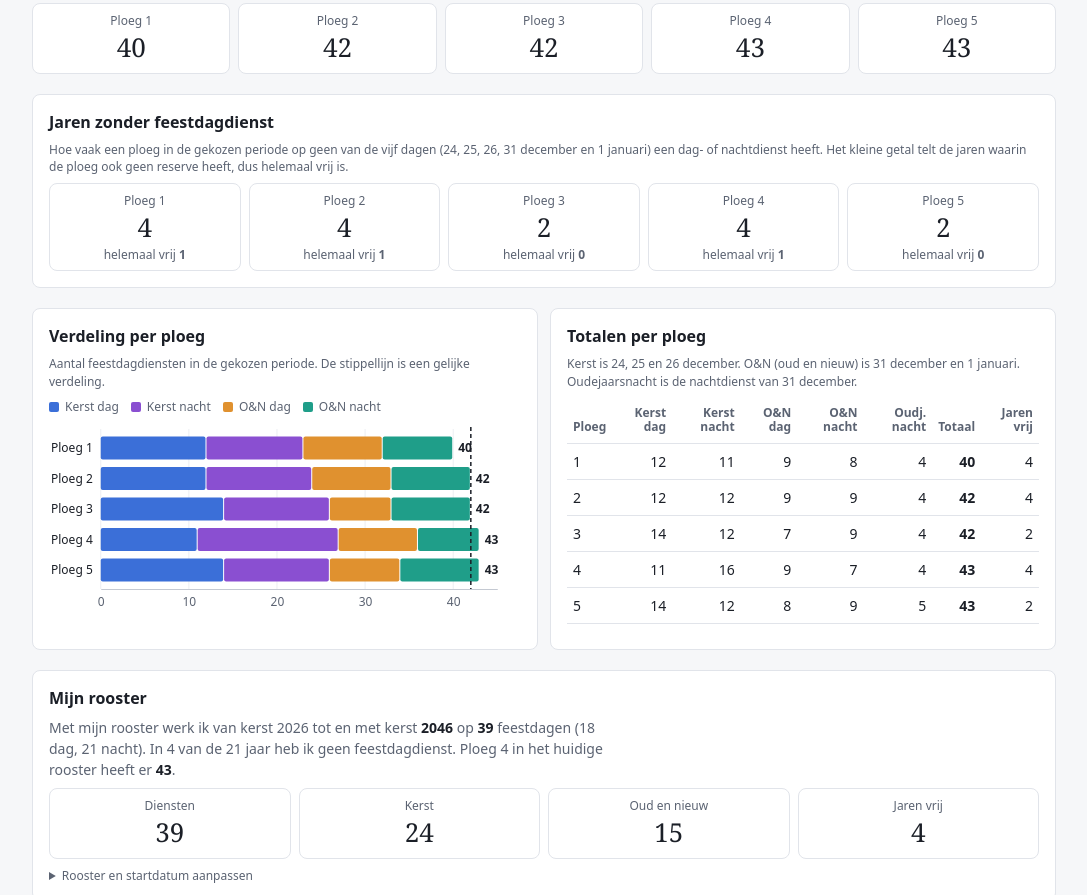
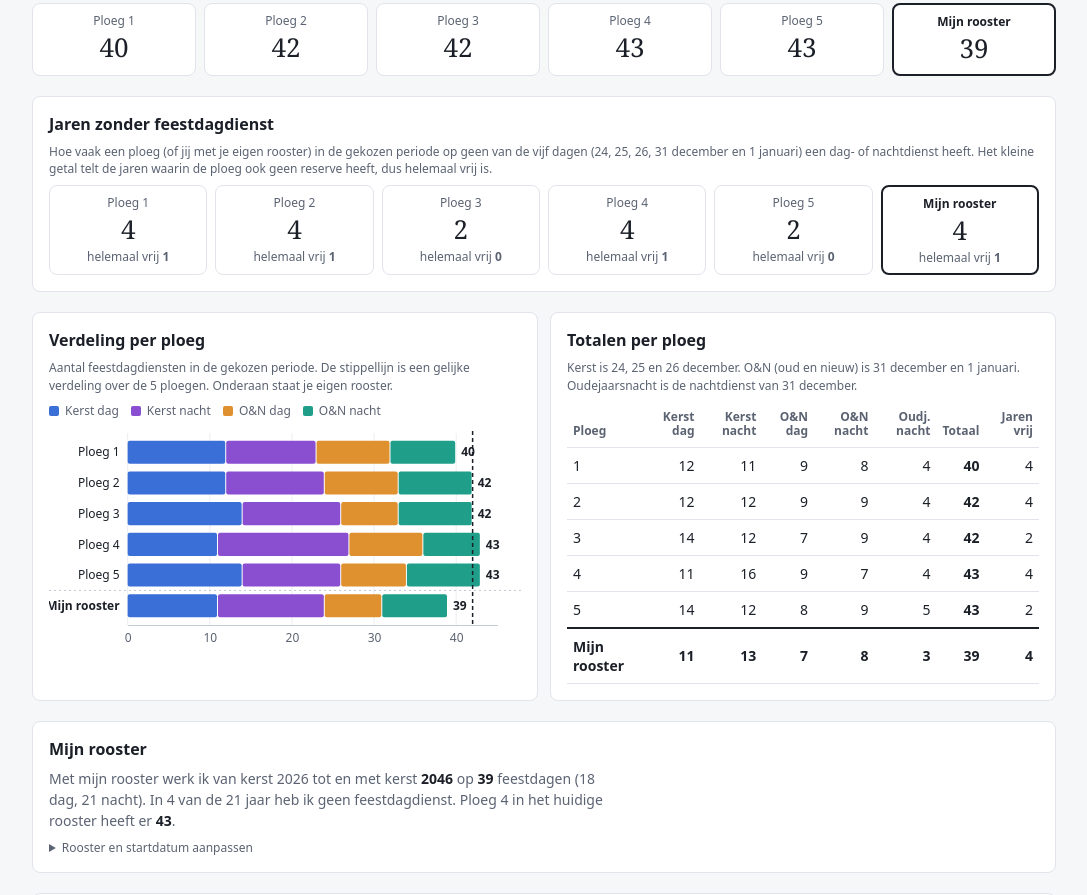
Before and after one commit to hermanvandenberg/Bison-Feestdagenrooster, a plain HTML site: page index.html in a window 1280 px wide. Shown: the part 262-1157 px from the top of the page, without its empty margins (96-1183 px from the left). Drawn offline with nearby package versions, Linux system fonts and the light colour scheme.

Commit message:
Mijn rooster naast de ploegen in tegels, jaren vrij, grafiek en tabel
Co-Authored-By: Claude Opus 5.5 <noreply@anthropic.com>
Claude-Session: https://claude.ai/code/session_019q3L3vFfpr87ojSBKZZ962

```diff
--- a/index.html
+++ b/index.html
@@ -109,7 +109,7 @@ body { margin: 0; background: var(--color-bg); color: var(--color-fg); font-fami
 .bx .bx-range b { font-variant-numeric: tabular-nums; font-weight: 600; color: var(--color-fg); }
 .bx-slider { flex: 1 1 12rem; min-width: 0; accent-color: var(--color-fg); height: 28px; }
 .bx-presets { display: flex; gap: var(--cds-gap-xs); flex-wrap: wrap; }
-.bx-tiles { display: grid; grid-template-columns: repeat(5, minmax(0, 1fr)); gap: var(--cds-gap-sm); }
+.bx-tiles { display: grid; grid-template-columns: repeat(3, minmax(0, 1fr)); gap: var(--cds-gap-sm); }
 .bx-tile { background: var(--color-panel); border: 1px solid var(--color-border-line); border-radius: var(--cds-radius); padding: var(--cds-pad-sm); display: flex; flex-direction: column; align-items: center; gap: 2px; min-width: 0; }
 .bx-tile-label { font-size: var(--cds-font-size-caption); color: var(--color-fg-muted); white-space: nowrap; }
 .bx-tile-sub { font-size: var(--cds-font-size-caption); color: var(--color-fg-muted); text-align: center; line-height: 1.25; }
@@ -151,6 +151,7 @@ body { margin: 0; background: var(--color-bg); color: var(--color-fg); font-fami
 .bx-chip.is-hit { box-shadow: inset 0 0 0 2px var(--color-fg); }
 .bx-wd { display: block; font-weight: 400; font-size: 10px; opacity: .7; }
 @media (min-width: 640px) {
+  .bx-tiles { grid-template-columns: repeat(6, minmax(0, 1fr)); }
   #dash-root { --dash-gutter: 24px; }
   .bx-cell { flex-direction: row; gap: 3px; }
   .bx-chip { flex: 1; padding: 4px 2px; }
@@ -181,7 +182,9 @@ body { margin: 0; background: var(--color-bg); color: var(--color-fg); font-fami
 .bx-mijn-form .bx-cyc { grid-column: 1 / -1; }
 .bx-mijn-form .bx-cyc input { font-family: ui-monospace, SFMono-Regular, Menlo, Consolas, monospace; letter-spacing: .08em; text-transform: uppercase; }
 .bx-mijn-fout { color: var(--color-bad); }
-.bx-tiles.bx-tiles-4 { grid-template-columns: repeat(4, minmax(0, 1fr)); }
+.bx-tile.is-ik { border: 2px solid var(--color-fg); }
+.bx .bx-tile.is-ik .bx-tile-label { color: var(--color-fg); font-weight: 600; }
+.bx-table tr.is-ik td { font-weight: 600; border-top: 2px solid var(--color-fg); }
 .bx-strip { display: flex; flex-wrap: wrap; gap: 2px; font-family: ui-monospace, SFMono-Regular, Menlo, Consolas, monospace; font-size: 11px; }
 .bx-strip span { width: 18px; text-align: center; border-radius: 3px; padding: 2px 0; }
 .bx-strip span.is-anker { box-shadow: inset 0 0 0 2px var(--color-fg); }
@@ -222,24 +225,26 @@ body { margin: 0; background: var(--color-bg); color: var(--color-fg); font-fami
     <div class="bx-tile"><span class="bx-tile-label">Ploeg 3</span><span class="bx-tile-num dash-skeleton" data-draw="t3" data-source="cumulatief" data-field="totaal">—</span></div>
     <div class="bx-tile"><span class="bx-tile-label">Ploeg 4</span><span class="bx-tile-num dash-skeleton" data-draw="t4" data-source="cumulatief" data-field="totaal">—</span></div>
     <div class="bx-tile"><span class="bx-tile-label">Ploeg 5</span><span class="bx-tile-num dash-skeleton" data-draw="t5" data-source="cumulatief" data-field="totaal">—</span></div>
+    <div class="bx-tile is-ik"><span class="bx-tile-label">Mijn rooster</span><span class="bx-tile-num" data-draw="t-ik">—</span></div>
   </section>
 
   <section class="bx-card" id="vrije-jaren">
     <h2>Jaren zonder feestdagdienst</h2>
-    <p class="bx-note">Hoe vaak een ploeg in de gekozen periode op geen van de vijf dagen (24, 25, 26, 31 december en 1 januari) een dag- of nachtdienst heeft. Het kleine getal telt de jaren waarin de ploeg ook geen reserve heeft, dus helemaal vrij is.</p>
+    <p class="bx-note">Hoe vaak een ploeg (of jij met je eigen rooster) in de gekozen periode op geen van de vijf dagen (24, 25, 26, 31 december en 1 januari) een dag- of nachtdienst heeft. Het kleine getal telt de jaren waarin de ploeg ook geen reserve heeft, dus helemaal vrij is.</p>
     <div class="bx-tiles">
       <div class="bx-tile"><span class="bx-tile-label">Ploeg 1</span><span class="bx-tile-num dash-skeleton" data-draw="v1" data-source="cumulatief" data-field="jaren_vrij">—</span><span class="bx-tile-sub">helemaal vrij <b data-draw="h1" data-source="cumulatief" data-field="jaren_helemaal_vrij">—</b></span></div>
       <div class="bx-tile"><span class="bx-tile-label">Ploeg 2</span><span class="bx-tile-num dash-skeleton" data-draw="v2" data-source="cumulatief" data-field="jaren_vrij">—</span><span class="bx-tile-sub">helemaal vrij <b data-draw="h2" data-source="cumulatief" data-field="jaren_helemaal_vrij">—</b></span></div>
       <div class="bx-tile"><span class="bx-tile-label">Ploeg 3</span><span class="bx-tile-num dash-skeleton" data-draw="v3" data-source="cumulatief" data-field="jaren_vrij">—</span><span class="bx-tile-sub">helemaal vrij <b data-draw="h3" data-source="cumulatief" data-field="jaren_helemaal_vrij">—</b></span></div>
       <div class="bx-tile"><span class="bx-tile-label">Ploeg 4</span><span class="bx-tile-num dash-skeleton" data-draw="v4" data-source="cumulatief" data-field="jaren_vrij">—</span><span class="bx-tile-sub">helemaal vrij <b data-draw="h4" data-source="cumulatief" data-field="jaren_helemaal_vrij">—</b></span></div>
       <div class="bx-tile"><span class="bx-tile-label">Ploeg 5</span><span class="bx-tile-num dash-skeleton" data-draw="v5" data-source="cumulatief" data-field="jaren_vrij">—</span><span class="bx-tile-sub">helemaal vrij <b data-draw="h5" data-source="cumulatief" data-field="jaren_helemaal_vrij">—</b></span></div>
+      <div class="bx-tile is-ik"><span class="bx-tile-label">Mijn rooster</span><span class="bx-tile-num" data-draw="v-ik">—</span><span class="bx-tile-sub">helemaal vrij <b data-draw="h-ik">—</b></span></div>
     </div>
   </section>
 
   <div class="bx-grid">
     <section class="bx-card" id="verdeling">
       <h2>Verdeling per ploeg</h2>
-      <p class="bx-note">Aantal feestdagdiensten in de gekozen periode. De stippellijn is een gelijke verdeling.</p>
+      <p class="bx-note">Aantal feestdagdiensten in de gekozen periode. De stippellijn is een gelijke verdeling over de 5 ploegen. Onderaan staat je eigen rooster.</p>
       <ul class="bx-legend">
         <li><span class="bx-sw" data-sw="0"></span>Kerst dag</li>
         <li><span class="bx-sw" data-sw="1"></span>Kerst nacht</li>
@@ -273,12 +278,6 @@ body { margin: 0; background: var(--color-bg); color: var(--color-fg); font-fami
   <section class="bx-card" id="mijn-rooster">
     <h2>Mijn rooster</h2>
     <p class="bx-lead bx-lead-sm" data-draw="mijn-zin">—</p>
-    <div class="bx-tiles bx-tiles-4">
-      <div class="bx-tile"><span class="bx-tile-label">Diensten</span><span class="bx-tile-num" data-draw="mijn-tot">—</span></div>
-      <div class="bx-tile"><span class="bx-tile-label">Kerst</span><span class="bx-tile-num" data-draw="mijn-kerst">—</span></div>
-      <div class="bx-tile"><span class="bx-tile-label">Oud en nieuw</span><span class="bx-tile-num" data-draw="mijn-on">—</span></div>
-      <div class="bx-tile"><span class="bx-tile-label">Jaren vrij</span><span class="bx-tile-num" data-draw="mijn-vrij">—</span></div>
-    </div>
     <details>
       <summary class="bx-note">Rooster en startdatum aanpassen</summary>
       <div class="bx-mijn-form" style="margin-top: 8px">
@@ -447,6 +446,46 @@ dash.calc('boef', {
   let gekozen = '';
   const ALLES = ['eind1', 'eind2', 'min', 'max', 'gem', 't1', 't2', 't3', 't4', 't5', 'v1', 'v2', 'v3', 'v4', 'v5', 'h1', 'h2', 'h3', 'h4', 'h5', 'tabel', 'staaf', 'matrix'];
   const BOEF = ['bf-eind', 'bf-tot', 'bf-min', 'bf-max', 'bf-wissels', 'bf-nul', 'bf-tabel'];
+  // mijn rooster: eigen cyclus over het huidige rooster
+  const MIJN_STD = { cyclus: 'NNVVVNNVVDDDVVVVNNNVVDDVVVDDRRRRRRR', anker: '2026-02-04', pos: 10, ploeg: '4' };
+  const MIJN_KEY = 'bx-mijn-rooster';
+  let mijn = { ...MIJN_STD };
+  try { const o = JSON.parse(localStorage.getItem(MIJN_KEY) || 'null'); if (o && typeof o === 'object') mijn = { ...MIJN_STD, ...o }; } catch (e) { /* geen opslag */ }
+  let ikAan = true;
+  const bewaar = () => { try { localStorage.setItem(MIJN_KEY, JSON.stringify(mijn)); } catch (e) { /* geen opslag */ } };
+  const dagNr = (iso) => { const [y, m, d] = iso.split('-').map(Number); return Math.round(Date.UTC(y, m - 1, d) / 864e5); };
+  const geldig = () => /^[DNVR]+$/.test(mijn.cyclus) && /^\d{4}-\d{2}-\d{2}$/.test(mijn.anker) && mijn.pos >= 1 && mijn.pos <= mijn.cyclus.length;
+  const mijnCode = (iso) => {
+    if (!geldig()) return null;
+    const L = mijn.cyclus.length;
+    const i = (((dagNr(iso) - dagNr(mijn.anker) + mijn.pos - 1) % L) + L) % L;
+    return mijn.cyclus[i];
+  };
+  const pad = (n) => String(n).padStart(2, '0');
+  const FEEST = (j) => [[j, 12, 24, 'k'], [j, 12, 25, 'k'], [j, 12, 26, 'k'], [j, 12, 31, 'o'], [j + 1, 1, 1, 'o']].map(([y, m, d, p]) => ({ iso: `${y}-${pad(m)}-${pad(d)}`, p }));
+  // telling van mijn rooster, in dezelfde vorm als een rij van 'cumulatief'
+  const mijnCum = () => {
+    if (!geldig()) return null;
+    const t = { ploeg: 'Ik', tot_jaar: eind, kerst_dag: 0, kerst_nacht: 0, on_dag: 0, on_nacht: 0, oudejaarsnacht: 0, totaal: 0, jaren_vrij: 0, jaren_helemaal_vrij: 0, jaren: 0, dag: 0, nacht: 0 };
+    for (let j = 2026; j <= eind; j++) {
+      let n = 0, res = false;
+      FEEST(j).forEach(({ iso, p }, i) => {
+        const c = mijnCode(iso);
+        if (c === 'R') res = true;
+        if (c !== 'D' && c !== 'N') return;
+        n++;
+        t[(p === 'k' ? 'kerst_' : 'on_') + (c === 'D' ? 'dag' : 'nacht')]++;
+        t[c === 'D' ? 'dag' : 'nacht']++;
+        if (i === 3 && c === 'N') t.oudejaarsnacht++;
+      });
+      t.totaal += n; t.jaren++;
+      if (n === 0) t.jaren_vrij++;
+      if (n === 0 && !res) t.jaren_helemaal_vrij++;
+    }
+    t.kerst = t.kerst_dag + t.kerst_nacht; t.on = t.on_dag + t.on_nacht;
+    return t;
+  };
+  const mijnTelling = () => { const t = mijnCum(); return t && { ...t, tot: t.totaal, vrij: t.jaren_vrij }; };
   const herteken = () => ALLES.concat(BOEF, MIJN).forEach((n) => dash.draw(n));
 
   // kleuren van de legenda
@@ -559,12 +598,13 @@ dash.calc('boef', {
   dash.draw('tabel', (tb) => {
     tb.replaceChildren();
     const rows = [1, 2, 3, 4, 5].map(rijCum).filter(Boolean);
-    rows.forEach((r) => {
+    const ik = rows.length ? mijnCum() : null;
+    rows.concat(ik ? [ik] : []).forEach((r) => {
       const tr = document.createElement('tr');
-      tr.setAttribute('data-key', r.tot_jaar + ',' + r.ploeg);
+      if (r.ploeg === 'Ik') tr.className = 'is-ik'; else tr.setAttribute('data-key', r.tot_jaar + ',' + r.ploeg);
       ['ploeg', 'kerst_dag', 'kerst_nacht', 'on_dag', 'on_nacht', 'oudejaarsnacht', 'totaal', 'jaren_vrij'].forEach((k) => {
         const td = document.createElement('td');
-        td.textContent = k === 'ploeg' ? String(r[k]) : fmt(r[k]);
+        td.textContent = k === 'ploeg' ? (r.ploeg === 'Ik' ? 'Mijn rooster' : String(r[k])) : fmt(r[k]);
         if (k === 'totaal') td.className = 'bx-strong';
         tr.appendChild(td);
       });
@@ -577,11 +617,14 @@ dash.calc('boef', {
     el.replaceChildren();
     const rows = [1, 2, 3, 4, 5].map(rijCum).filter(Boolean), s = rijSpr();
     if (rows.length < 5 || !s) { setSkel(el, busy('cumulatief') || busy('spreiding')); return; }
+    const ik = mijnCum();
+    if (ik) rows.push(ik);
+    const naam = (p) => p === 'Ik' ? 'Mijn rooster' : 'Ploeg ' + p;
     setSkel(el, false);
     const gem = s.gemiddeld;
     const W = Math.max(260, el.clientWidth), rowH = 32;
     const svg = d3.select(el).append('svg').attr('width', '100%').attr('role', 'img').attr('aria-label', 'Diensten per ploeg');
-    const probe = svg.append('text').style('font-size', 'var(--cds-font-size-caption)').text('Ploeg 5');
+    const probe = svg.append('text').style('font-size', 'var(--cds-font-size-caption)').text(ik ? 'Mijn rooster' : 'Ploeg 5');
     const lw = probe.node().getComputedTextLength(); probe.remove();
     const maxT = d3.max(rows, (r) => r.totaal);
     const probe2 = svg.append('text').style('font-size', 'var(--cds-font-size-caption)').style('font-weight', 600).text(fmt(maxT));
@@ -601,13 +644,15 @@ dash.calc('boef', {
     ax.selectAll('text').attr('fill', 'var(--color-fg-muted)').style('font-size', 'var(--cds-font-size-caption)');
     svg.append('g').selectAll('text').data(rows).join('text')
       .attr('x', m.l - 8).attr('y', (r) => y(r.ploeg) + y.bandwidth() / 2).attr('dy', '0.35em').attr('text-anchor', 'end')
-      .attr('fill', 'var(--color-fg)').style('font-size', 'var(--cds-font-size-caption)').text((r) => 'Ploeg ' + r.ploeg);
+      .attr('fill', 'var(--color-fg)').style('font-size', 'var(--cds-font-size-caption)').style('font-weight', (r) => r.ploeg === 'Ik' ? 600 : null).text((r) => naam(r.ploeg));
+    if (ik) svg.append('line').attr('x1', 0).attr('x2', W).attr('y1', y('Ik') - y.step() * y.padding() / 2).attr('y2', y('Ik') - y.step() * y.padding() / 2)
+      .attr('stroke', 'var(--cds-chart-axis)').attr('stroke-dasharray', '2 3');
     const stack = d3.stack().keys(SER.map((q) => q.key))(rows);
     const tip = d3.select(el).append('div').attr('class', 'bx-tip').style('display', 'none');
     const toon = (ev, d, i) => {
       const [px, py] = d3.pointer(ev, el);
       tip.style('display', null).selectAll('*').remove();
-      tip.append('div').attr('class', 'bx-tip-h').text('Ploeg ' + d.data.ploeg + ' · t/m ' + d.data.tot_jaar);
+      tip.append('div').attr('class', 'bx-tip-h').text(naam(d.data.ploeg) + ' · t/m ' + d.data.tot_jaar);
       tip.append('div').text(SER[i].label + ': ' + fmt(d.data[SER[i].key]));
       tip.append('div').text('Totaal: ' + fmt(d.data.totaal));
       const tw = tip.node().offsetWidth;
@@ -629,39 +674,9 @@ dash.calc('boef', {
       .attr('stroke', 'var(--cds-chart-reference)').attr('stroke-width', 1.5).attr('stroke-dasharray', '4 3');
   });
 
-  // mijn rooster: eigen cyclus over het huidige rooster
-  const MIJN_STD = { cyclus: 'NNVVVNNVVDDDVVVVNNNVVDDVVVDDRRRRRRR', anker: '2026-02-04', pos: 10, ploeg: '4' };
-  const MIJN_KEY = 'bx-mijn-rooster';
-  let mijn = { ...MIJN_STD };
-  try { const o = JSON.parse(localStorage.getItem(MIJN_KEY) || 'null'); if (o && typeof o === 'object') mijn = { ...MIJN_STD, ...o }; } catch (e) { /* geen opslag */ }
-  let ikAan = true;
-  const bewaar = () => { try { localStorage.setItem(MIJN_KEY, JSON.stringify(mijn)); } catch (e) { /* geen opslag */ } };
-  const dagNr = (iso) => { const [y, m, d] = iso.split('-').map(Number); return Math.round(Date.UTC(y, m - 1, d) / 864e5); };
-  const geldig = () => /^[DNVR]+$/.test(mijn.cyclus) && /^\d{4}-\d{2}-\d{2}$/.test(mijn.anker) && mijn.pos >= 1 && mijn.pos <= mijn.cyclus.length;
-  const mijnCode = (iso) => {
-    if (!geldig()) return null;
-    const L = mijn.cyclus.length;
-    const i = (((dagNr(iso) - dagNr(mijn.anker) + mijn.pos - 1) % L) + L) % L;
-    return mijn.cyclus[i];
-  };
-  const pad = (n) => String(n).padStart(2, '0');
-  const FEEST = (j) => [[j, 12, 24, 'k'], [j, 12, 25, 'k'], [j, 12, 26, 'k'], [j, 12, 31, 'o'], [j + 1, 1, 1, 'o']].map(([y, m, d, p]) => ({ iso: `${y}-${pad(m)}-${pad(d)}`, p }));
-  const mijnTelling = () => {
-    const t = { tot: 0, kerst: 0, on: 0, dag: 0, nacht: 0, vrij: 0, jaren: 0 };
-    if (!geldig()) return null;
-    for (let j = 2026; j <= eind; j++) {
-      let n = 0;
-      FEEST(j).forEach(({ iso, p }) => {
-        const c = mijnCode(iso);
-        if (c === 'D' || c === 'N') { n++; t[p === 'k' ? 'kerst' : 'on']++; t[c === 'D' ? 'dag' : 'nacht']++; }
-      });
-      t.tot += n; t.jaren++; if (n === 0) t.vrij++;
-    }
-    return t;
-  };
-  const MIJN = ['mijn-zin', 'mijn-tot', 'mijn-kerst', 'mijn-on', 'mijn-vrij', 'mijn-strip'];
-  [['mijn-tot', 'tot'], ['mijn-kerst', 'kerst'], ['mijn-on', 'on'], ['mijn-vrij', 'vrij']].forEach(([name, f]) => dash.draw(name, (el) => {
-    const t = mijnTelling();
+  const MIJN = ['mijn-zin', 'mijn-strip', 't-ik', 'v-ik', 'h-ik', 'tabel', 'staaf'];
+  [['t-ik', 'totaal'], ['v-ik', 'jaren_vrij'], ['h-ik', 'jaren_helemaal_vrij']].forEach(([name, f]) => dash.draw(name, (el) => {
+    const t = mijnCum();
     el.textContent = t ? fmt(t[f]) : '—';
   }));
   dash.draw('mijn-zin', (el) => {
```
Also changed, not shown: dashboard/index.html (+64 -49 lines).
